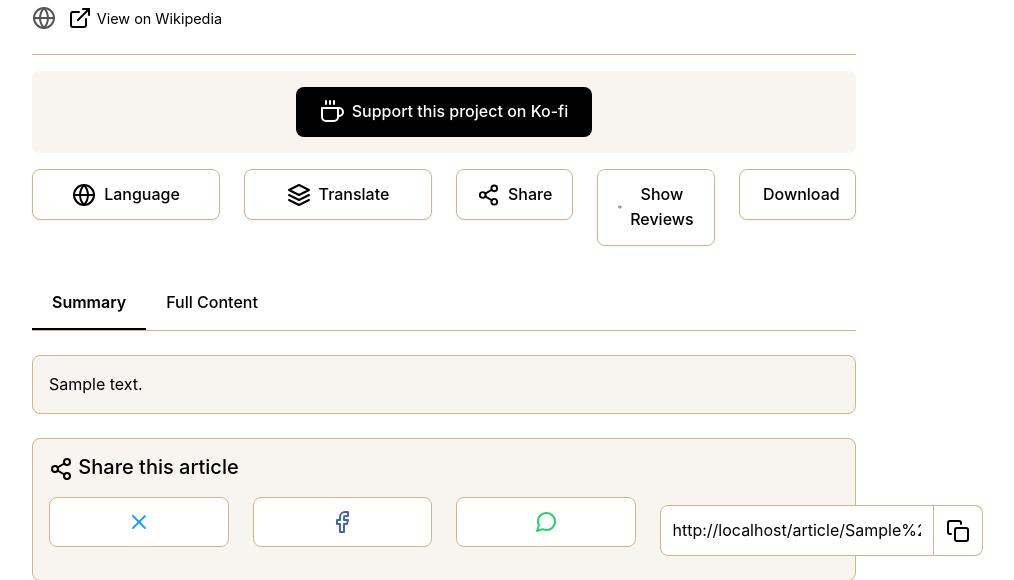
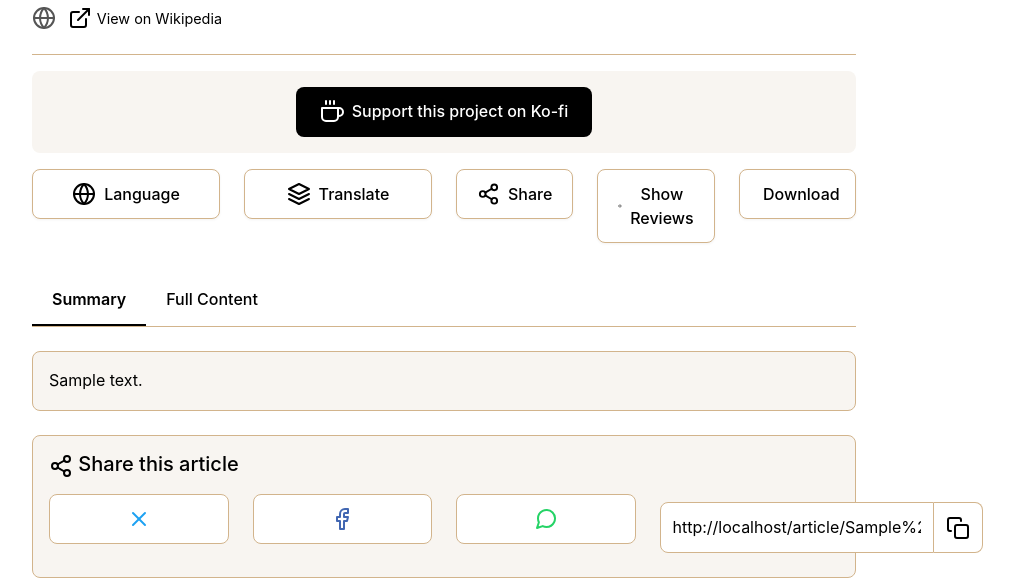
Before and after one commit to khorkina/WikiTruthMobile, a Flask app: template templates/article.html in a window 1280 px wide. Shown: the part 197-777 px from the top of the page, without its empty margins (196-1210 px from the left). Run offline with Flask 3, Linux system fonts and the light colour scheme; the template is opened without the code that fills it: most values are stand-ins (such as "Sample title", 1, 10 or a date in 2020); some libraries are stand-ins or nearby versions.

Commit message:
Fix article display issues and highlight functionality.  Improved button styling and highlight display.
Replit-Commit-Author: Agent
Replit-Commit-Session-Id: 8ab38925-7ad5-41c3-b9f5-83e869a040b2
Replit-Commit-Screenshot-Url: https://storage.googleapis.com/screenshot-production-us-central1/240d7bfc-7052-4321-ad41-95acd0850d5b/b158bed8-977e-4983-9952-975a97a96724.jpg

```diff
--- a/static/css/style.css
+++ b/static/css/style.css
@@ -224,12 +224,15 @@ body {
     transition: all 0.2s ease;
     box-shadow: 0 1px 3px rgba(0, 0, 0, 0.05);
     width: 100%;
+    cursor: pointer;
 }
 
 .article-action-btn:hover {
     background-color: var(--secondary-bg);
     transform: translateY(-2px);
     box-shadow: 0 3px 5px rgba(0, 0, 0, 0.1);
+    text-decoration: none;
+    color: var(--primary-text);
 }
 
 .article-summary-container,
@@ -377,7 +380,10 @@ body {
 /* Highlight styles */
 mark {
     background-color: var(--highlight-color);
-    padding: 0 2px;
+    padding: 2px 4px;
+    border: 1px solid var(--border-color);
+    border-radius: 3px;
+    font-weight: 500;
 }
 
 .highlight-interface {
--- a/static/js/script.js
+++ b/static/js/script.js
@@ -281,8 +281,8 @@ function saveHighlight(event, articleId, context) {
             // Show success message
             alert('Text marked for review!');
 
-            // Reload the page to show all highlights correctly
-            window.location.reload();
+            // Don't reload but show highlights instantly
+            showOnlyHighlights(true);
         } else {
             alert('Error: ' + (data.error || 'Could not save highlight'));
         }
--- a/templates/article.html
+++ b/templates/article.html
@@ -36,27 +36,27 @@
             <!-- Mobile-friendly action buttons -->
             <div class="row mb-4">
                 <div class="col-6 col-md-3 mb-2">
-                    <button class="article-action-btn" data-bs-toggle="modal" data-bs-target="#languageModal">
+                    <button class="article-action-btn btn btn-outline-dark" data-bs-toggle="modal" data-bs-target="#languageModal">
                         <i data-feather="globe"></i> Language
                     </button>
                 </div>
                 <div class="col-6 col-md-3 mb-2">
-                    <button class="article-action-btn" data-bs-toggle="modal" data-bs-target="#translateModal">
+                    <button class="article-action-btn btn btn-outline-dark" data-bs-toggle="modal" data-bs-target="#translateModal">
                         <i data-feather="layers"></i> Translate
                     </button>
                 </div>
                 <div class="col-6 col-md-2 mb-2">
-                    <button class="article-action-btn" data-bs-toggle="modal" data-bs-target="#shareModal">
+                    <button class="article-action-btn btn btn-outline-dark" data-bs-toggle="modal" data-bs-target="#shareModal">
                         <i data-feather="share-2"></i> Share
                     </button>
                 </div>
                 <div class="col-6 col-md-2 mb-2">
-                    <button class="article-action-btn" id="toggle-highlights-btn">
+                    <button class="article-action-btn btn btn-outline-dark" id="toggle-highlights-btn">
                         <i data-feather="eye"></i> <span id="highlights-btn-text">Show Reviews</span>
                     </button>
                 </div>
                 <div class="col-6 col-md-2 mb-2">
-                    <a href="{{ url_for('export_article', title=article.title, lang=lang) }}" class="article-action-btn">
+                    <a href="{{ url_for('export_article', title=article.title, lang=lang) }}" class="article-action-btn btn btn-outline-dark">
                         <i data-feather="download"></i> Download
                     </a>
                 </div>
```
Also changed, not shown: highlights.json (+1 -1 lines), attached_assets/image_1744646784752.png (added), attached_assets/image_1744646857025.png (added).
